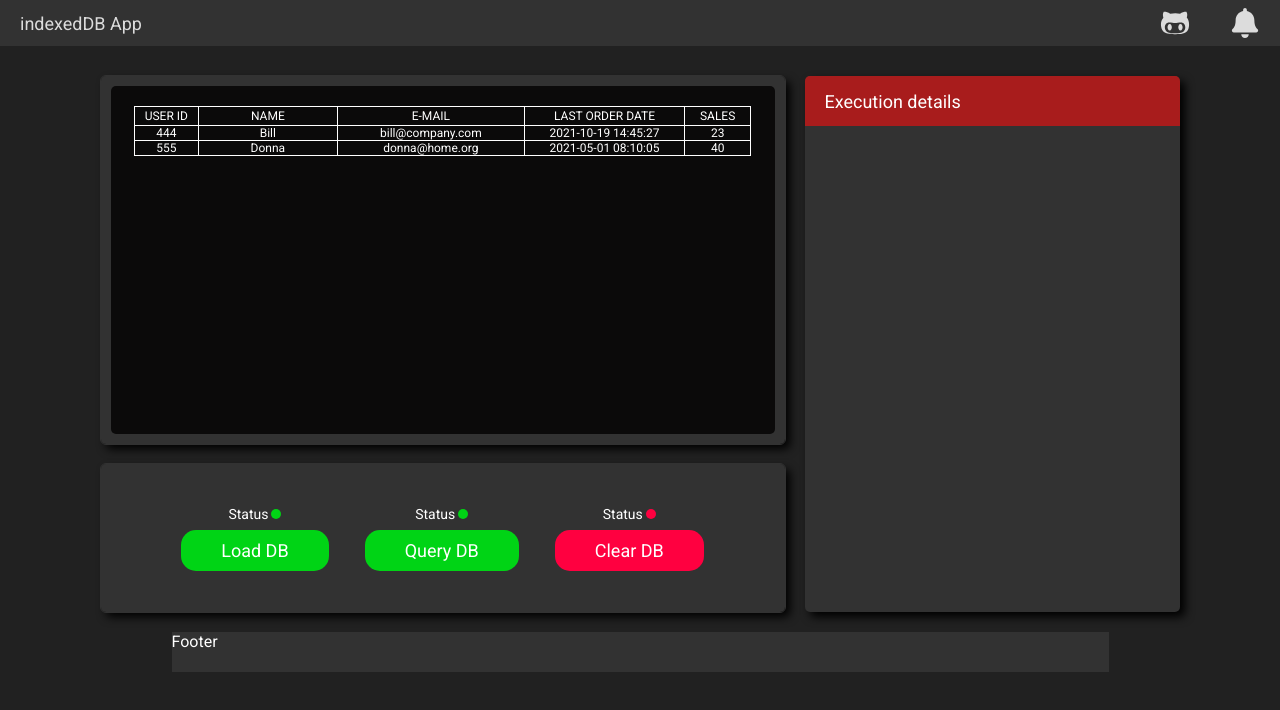
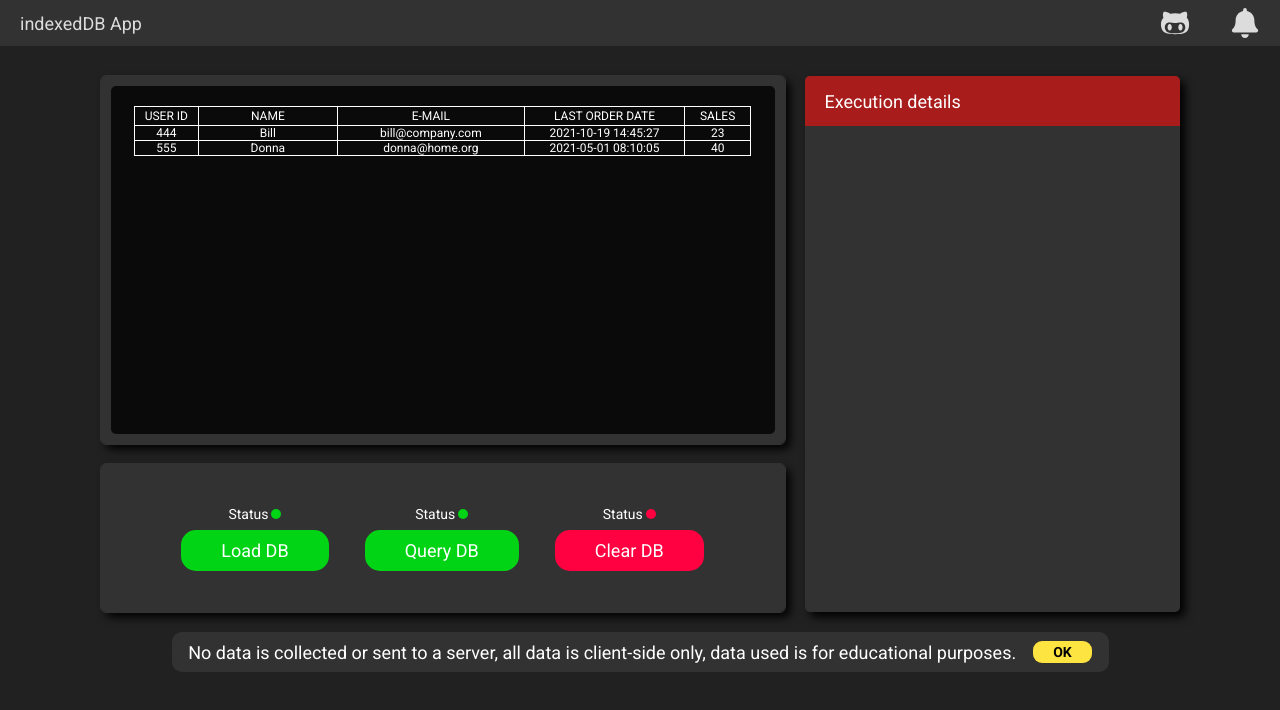
Before and after one commit to rrafaelc/app-ideas-challenge, a React (Create React App) app in the folder beginner/11_first_db_app/: page / in a window 1280 px wide. Shown: the top 710 px of the page. Built offline with nearby package versions, Linux system fonts and the light colour scheme.

Commit message:
Footer component done

```diff
--- a/beginner/11_first_db_app/src/components/Footer/index.tsx
+++ b/beginner/11_first_db_app/src/components/Footer/index.tsx
@@ -1,3 +1,58 @@
+import { useEffect, useState } from 'react';
 import { Footer } from './style';
 
-export default () => <Footer>Footer</Footer>;
+export default () => {
+	// By default not show the consent footer
+	const [showConsent, setShowConsent] = useState(false);
+
+	const handleButtonClick = () => {
+		if (showConsent) {
+			setShowConsent(false);
+			const storage = localStorage.getItem('@rrafaelc:indexeddb');
+
+			if (storage) {
+				const parse = JSON.parse(storage);
+
+				const consent = {
+					...parse,
+					consent: true,
+				};
+
+				localStorage.setItem('@rrafaelc:indexeddb', JSON.stringify(consent));
+			} else {
+				localStorage.setItem(
+					'@rrafaelc:indexeddb',
+					JSON.stringify({ consent: true }),
+				);
+			}
+		}
+	};
+
+	useEffect(() => {
+		const storage = localStorage.getItem('@rrafaelc:indexeddb');
+
+		if (storage) {
+			const { consent } = JSON.parse(storage);
+
+			// If consent undefined then show consent footer
+			if (!consent) {
+				setShowConsent(true);
+			}
+		} else {
+			// If storage is undefined then show consent footer
+			setShowConsent(true);
+		}
+	}, []);
+
+	return (
+		<Footer className={showConsent ? 'show' : ''}>
+			<p>
+				No data is collected or sent to a server, all data is client-side only,
+				data used is for educational purposes.
+			</p>
+			<button type='button' onClick={handleButtonClick}>
+				OK
+			</button>
+		</Footer>
+	);
+};
--- a/beginner/11_first_db_app/src/components/Footer/style.ts
+++ b/beginner/11_first_db_app/src/components/Footer/style.ts
@@ -1,8 +1,40 @@
 import styled from 'styled-components';
+import { shade } from 'polished';
 
 export const Footer = styled.footer`
 	margin: 20px 0;
 	width: 937px;
 	height: 40px;
 	background-color: #323232;
+
+	font-size: 18px;
+	border-radius: 10px;
+
+	display: flex;
+	justify-content: center;
+	align-items: center;
+	gap: 17px;
+
+	display: none;
+
+	&.show {
+		display: flex;
+	}
+
+	button {
+		padding: 3px 20px;
+		border-radius: 9px;
+
+		font-size: 14px;
+		font-weight: bold;
+
+		background: #fee440;
+		color: #000;
+
+		transition: background-color 0.2s;
+	}
+
+	button:hover {
+		background-color: ${shade(0.4, '#fee440')};
+	}
 `;
```
